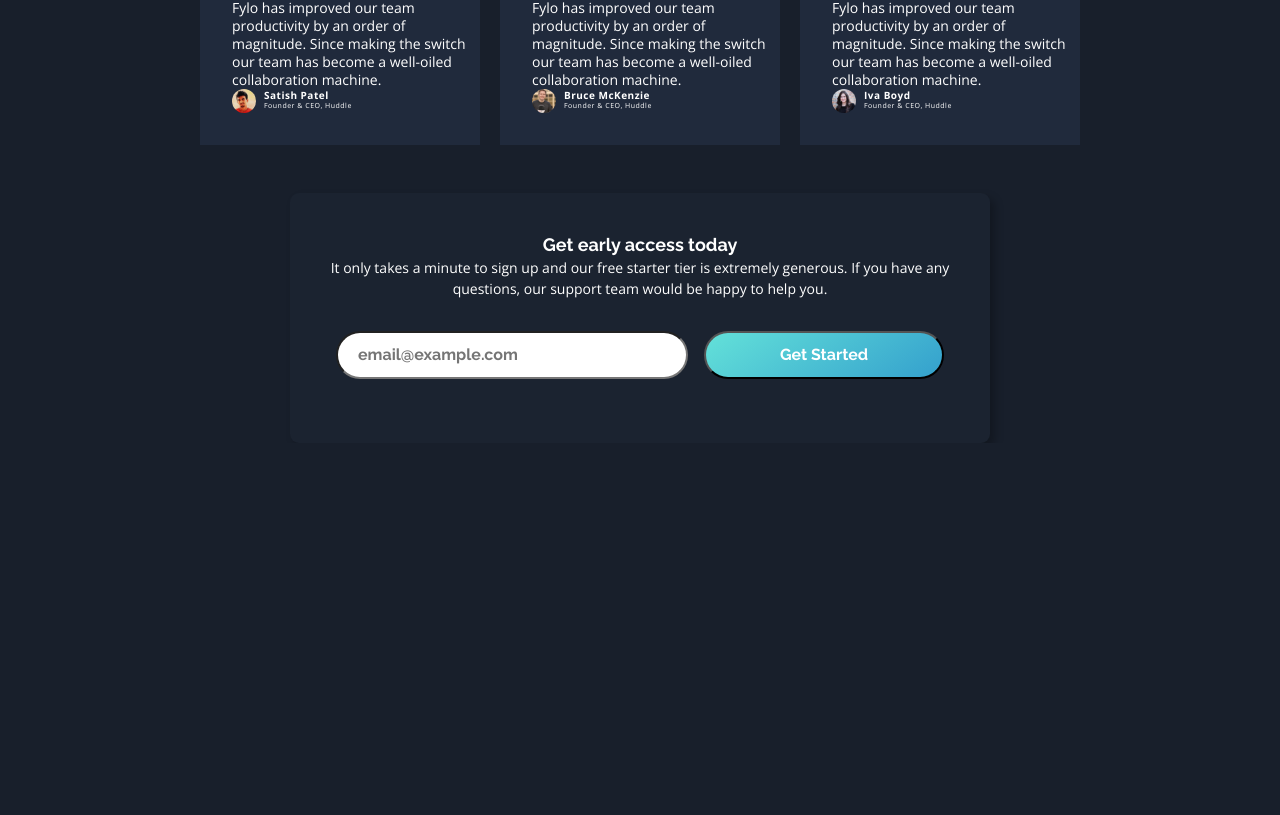
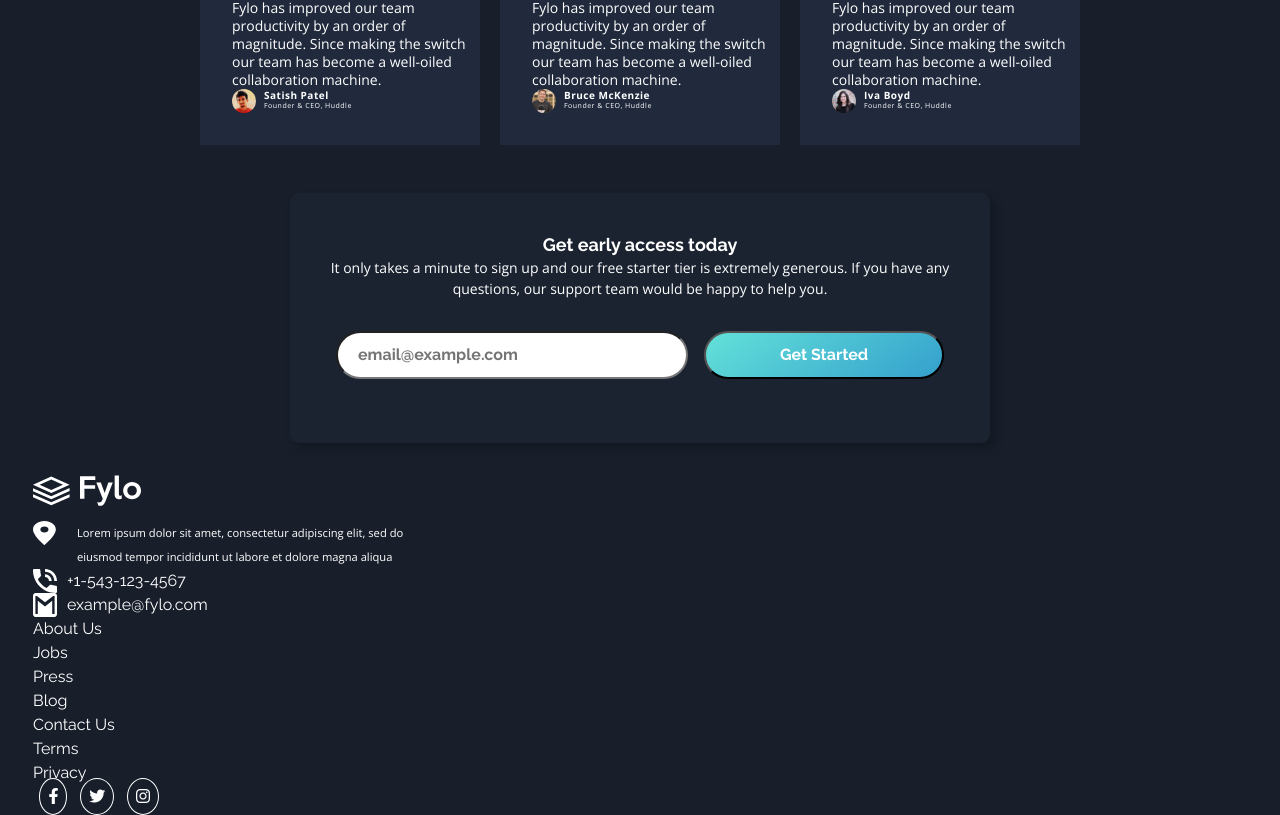
Before and after one commit to nathan-codes/fylo-dark-theme-landing-page-master, a React (Vite) app in the folder React-Module-1-Project/: page / in a window 1280 px wide. Shown: the part 1791-2606 px from the top of the page. Before the commit the page ends 2234 px from the top, so only its background shows below. Built offline with nearby package versions, Linux system fonts and the light colour scheme.

Commit message:
Footer Component Section Done

```diff
--- a/React-Module-1-Project/src/App.jsx
+++ b/React-Module-1-Project/src/App.jsx
@@ -4,6 +4,7 @@ import CardGroup from "./components/CardGroup";
 import InfoSection from "./components/InfoSection";
 import CommentSection from "./components/CommentSection";
 import Contact from "./components/Contact";
+import Footer from "./components/Footer";
 
 import "./App.css";
 
@@ -17,6 +18,7 @@ function App() {
         <InfoSection />
         <CommentSection />
         <Contact />
+        <Footer />
       </header>
     </>
   );
--- a/React-Module-1-Project/src/components/Contact.css
+++ b/React-Module-1-Project/src/components/Contact.css
@@ -31,7 +31,6 @@
 .Contact input {
   margin-top: 32px;
   margin-bottom: 24px;
-
   width: 240px;
   height: 48px;
   border-radius: 30px;
@@ -49,9 +48,8 @@
     margin: 2rem auto;
   }
 
-
   .Contact input {
     width: 22rem;
-    margin-right: 1rem ;
+    margin-right: 1rem;
   }
 }
--- /dev/null
+++ b/React-Module-1-Project/src/components/Footer.css
@@ -0,0 +1,62 @@
+.Footer {
+    margin: 0 2rem;
+}
+
+.Footer p{
+  text-align: start;
+}
+
+.Footer .footerLogo {
+  width: 6.75rem;
+  height: 1.9375rem;
+  flex-shrink: 0;
+  margin-bottom: 15px;
+}
+.spanGroup {
+  display: flex;
+}
+
+.spanGroup img {
+  width: 1.5rem;
+  height: 1.5rem;
+  flex-shrink: 0;
+}
+.Footer .locationText {
+  text-align: start;
+  width: 21.1875rem;
+  color: #fff;
+  font-family: Open Sans;
+  font-size: 0.7rem;
+  font-style: normal;
+  font-weight: 400;
+  line-height: 1.5rem; /* 150% */
+  margin-left: 20px;
+}
+
+.Footer .details {
+  display: flex;
+
+}
+
+.details img {
+  width: 1.5rem;
+  height: 1.5rem;
+  flex-shrink: 0;
+  margin-right: 10px;
+}
+
+.socialIcons {
+  width: 1.69131rem;
+  height: 1.6875rem;
+  flex-shrink: 0;
+  border: 1px solid white;
+  padding: .5rem;
+  border-radius: 100%;
+  margin: 0 .4rem;
+}
+
+.socialIcons .fan {
+  width: 0.38056rem;
+  height: 0.80156rem;
+  flex-shrink: 0;
+}
--- /dev/null
+++ b/React-Module-1-Project/src/components/Footer.jsx
@@ -0,0 +1,63 @@
+import navLogo from "../images/logo.svg";
+import location from "../images/icon-location.svg";
+import phoneImage from "../images/icon-phone.svg";
+import emailImage from "../images/icon-email.svg";
+import "./Footer.css";
+
+function Footer() {
+  return (
+    <section className="Footer">
+      <div class=" text-center container">
+        <div class="row">
+          <div className="col-12 col-lg-3">
+            <img src={navLogo} alt="FYLO-logo" className="footerLogo" />
+
+            <span className="spanGroup">
+              <img src={location} alt="ico-location" />
+              <p className="locationText">
+                Lorem ipsum dolor sit amet, consectetur adipiscing elit, sed do
+                eiusmod tempor incididunt ut labore et dolore magna aliqua
+              </p>
+            </span>
+          </div>
+          <div className="col-12 col-lg-3 px-4  my-4">
+            <span className="details">
+              <img src={phoneImage} alt="" />{" "}
+              <p className="text"> +1-543-123-4567</p>{" "}
+            </span>
+            <span className="details">
+              <img src={emailImage} alt="" />{" "}
+              <p className="text">example@fylo.com</p>{" "}
+            </span>
+          </div>
+          <div className="col-12 col-lg-2 my-2">
+            <p>About Us</p>
+            <p>Jobs</p>
+            <p>Press</p>
+            <p>Blog</p>
+          </div>
+          <div className="col-12 col-lg-2 my-auto">
+            <p>Contact Us</p>
+            <p>Terms</p>
+            <p>Privacy</p>
+          </div>
+          <div className="col-12 col-lg-2 my-2">
+            <span className="socialIcons">
+              <i class="fa-brands fa-facebook-f "></i>
+            </span>
+
+            <span className="socialIcons">
+              <i class="fa-brands fa-twitter"></i>
+            </span>
+
+            <span className="socialIcons">
+              <i class="fa-brands fa-instagram"></i>
+            </span>
+          </div>
+        </div>
+      </div>
+    </section>
+  );
+}
+
+export default Footer;
```
